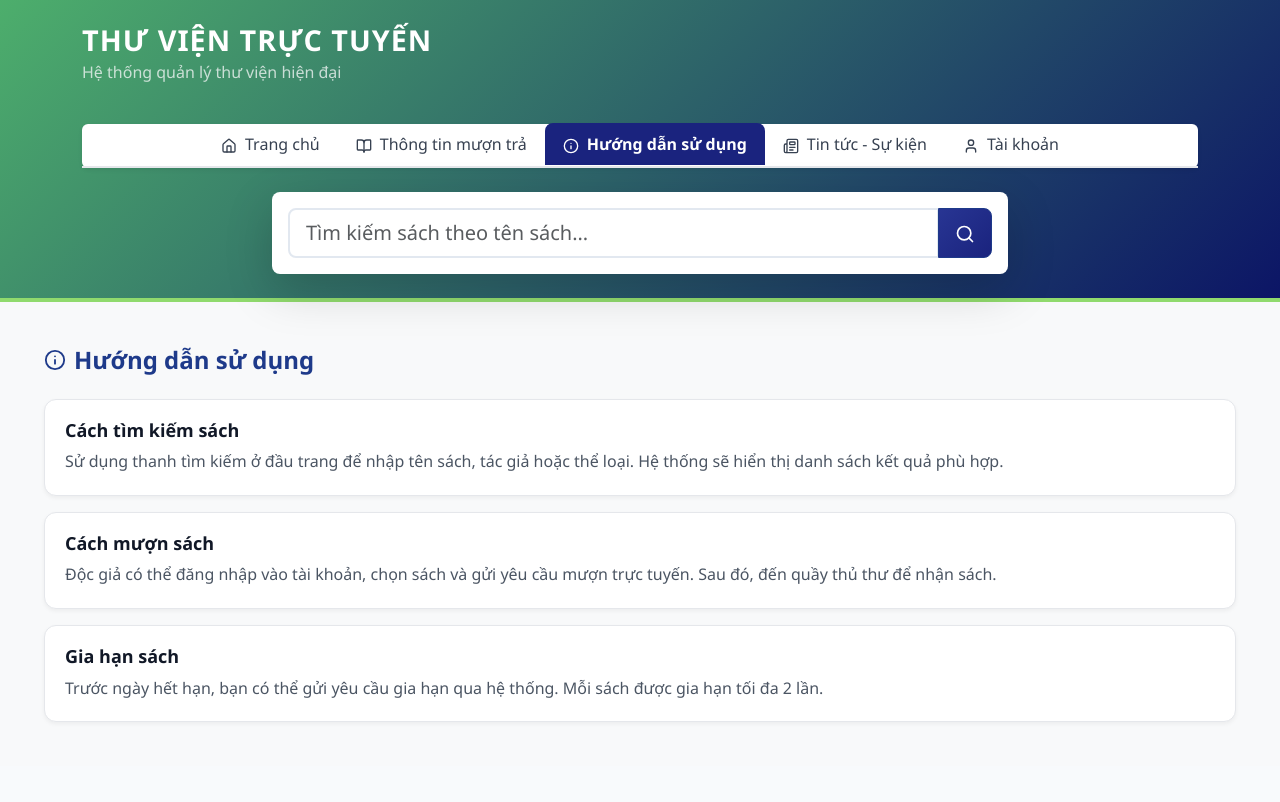
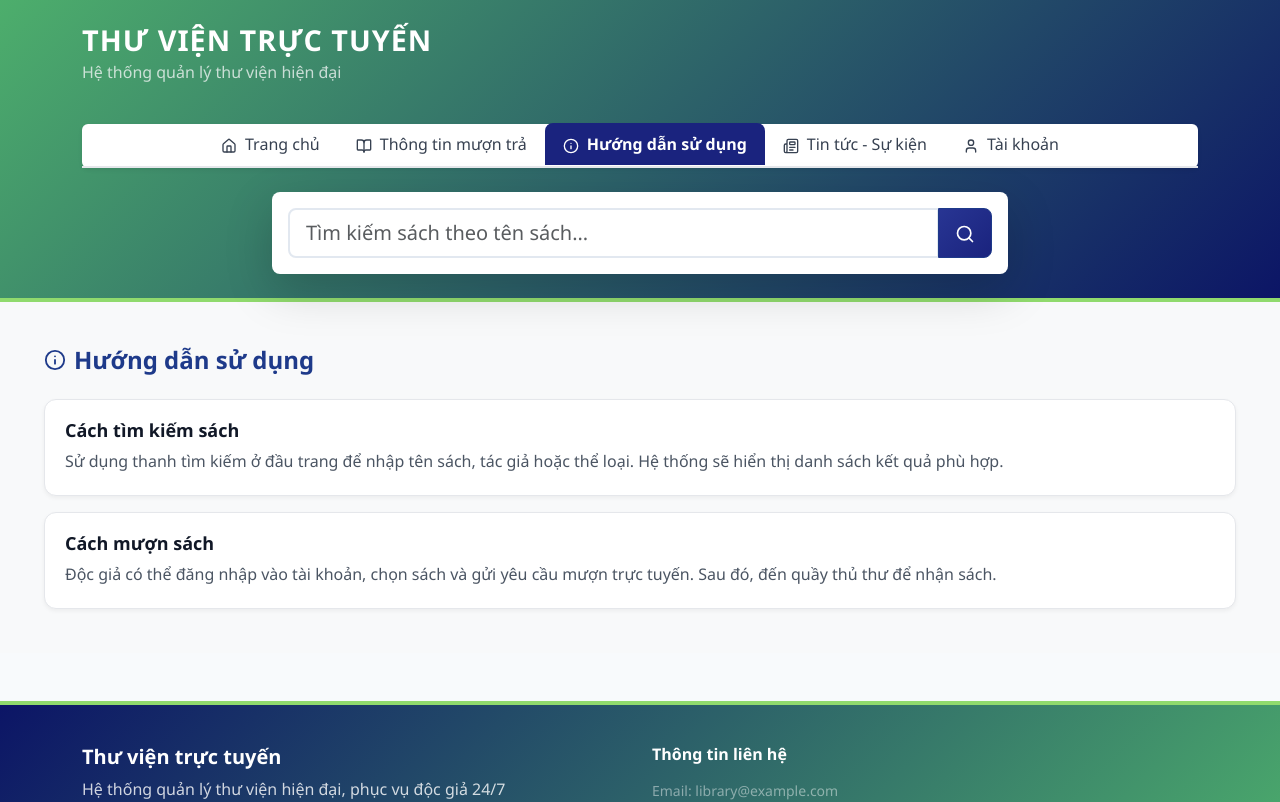
Before and after one commit to Phucvv04/pro-library-university, a React (Create React App) app in the folder project/: page /client/guide in a window 1280 px wide. Shown: the top 802 px of the page. Built offline with nearby package versions, Linux system fonts and the light colour scheme.

Commit message:
sửa full

```diff
--- a/project/src/components/forms/borrowing/UpdateBorrowForm.jsx
+++ b/project/src/components/forms/borrowing/UpdateBorrowForm.jsx
@@ -58,10 +58,8 @@ const UpdateBorrowForm = ({ borrow, onSave, onClose, members = [] }) => {
         return;
       }
 
-      const today = new Date();
-      today.setHours(0, 0, 0, 0);
-
-      if (ngayTraThucTe > today) {
+      const todayStr = new Date().toISOString().substring(0, 10);
+      if (formData.ngayTraThucTe > todayStr) {
         toast.error("Ngày trả thực tế không được lớn hơn ngày hiện tại!");
         return;
       }
--- a/project/src/pages/client/pages/Guide.jsx
+++ b/project/src/pages/client/pages/Guide.jsx
@@ -23,14 +23,6 @@ const Guide = () => {
           trực tuyến. Sau đó, đến quầy thủ thư để nhận sách.
         </p>
       </div>
-
-      <div className="card-custom mt-3">
-        <h5 className="card-title">Gia hạn sách</h5>
-        <p className="card-text">
-          Trước ngày hết hạn, bạn có thể gửi yêu cầu gia hạn qua hệ thống. Mỗi
-          sách được gia hạn tối đa 2 lần.
-        </p>
-      </div>
     </div>
   );
 };
```
